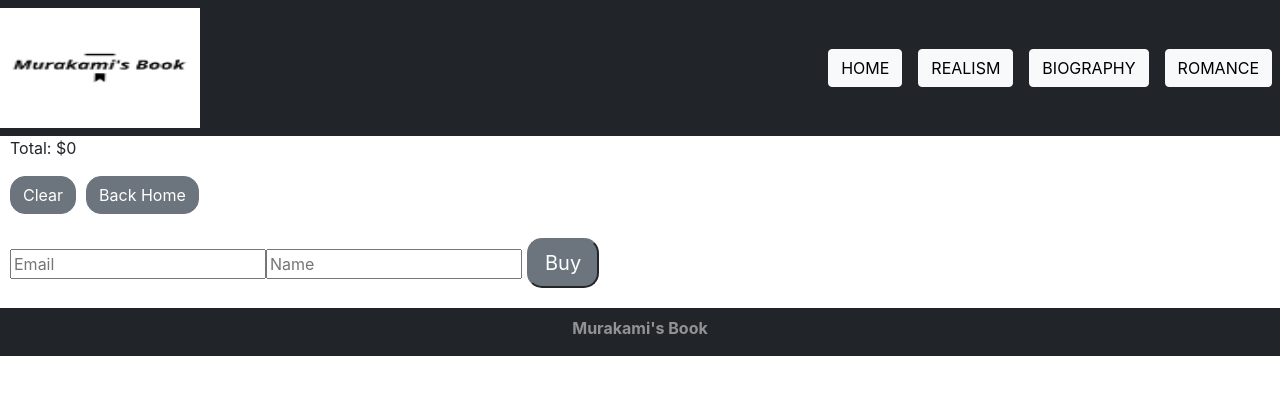
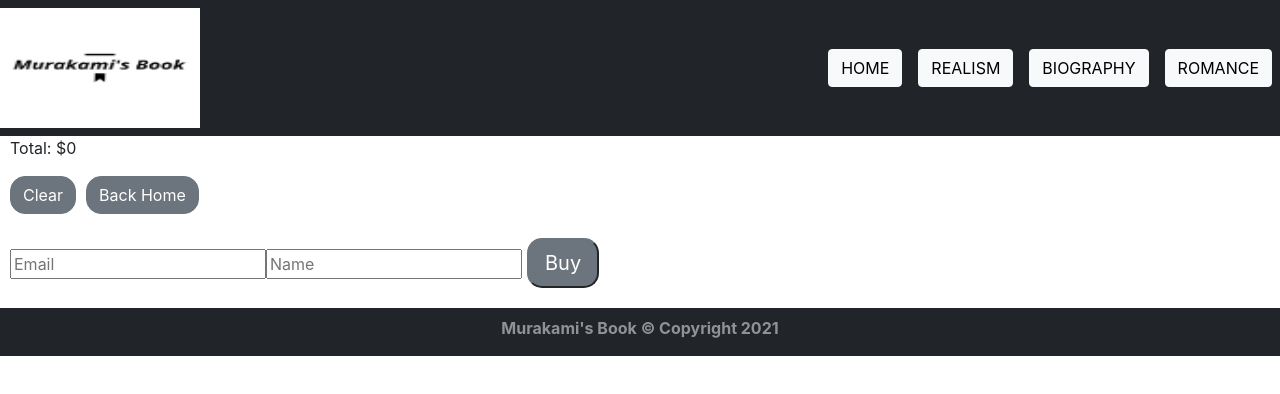
Before and after one commit to givetos/CarlosNieto-REACT-CH, a React (Create React App) app: page /cart in a window 1280 px wide. Shown: the top 394 px of the page. Built offline with nearby package versions, Linux system fonts and the light colour scheme.

Commit message:
Final change react app coderhouse

```diff
--- a/src/components/Footer/Footer.jsx
+++ b/src/components/Footer/Footer.jsx
@@ -8,8 +8,7 @@ const Footer = () => {
           <div class="col-lg-12 col-xs-12">
             <p>
               <b className="d-flex justify-content-center pt-2">
-                {" "}
-                Murakami's Book
+                Murakami's Book © Copyright 2021
               </b>
             </p>
           </div>
--- a/src/components/Mensaje/Mensaje.jsx
+++ b/src/components/Mensaje/Mensaje.jsx
@@ -9,7 +9,7 @@ const Mensaje = ({ ord }) => {
         <div
           style={{ border: "1px solid black", margin: "30px", padding: "7px" }}
         >
-          <p>Purchase ID: {ord.id}</p>
+          <p>Ticket ID: {ord.id}</p>
           <p>Date: {ord.date}</p>
           <p>Product: {ticket.nombre}</p>
           <p>Email: {buyer}</p>
--- a/src/index.js
+++ b/src/index.js
@@ -20,7 +20,6 @@ const firebaseConfig = {
 
 initializeApp(firebaseConfig);
 
-//Codigo anterior a pasar logica a itemListContainer():
 /* const db = getFirestore();
 const ref = collection(db, "products");
 products.map(product => addDoc(ref, product)); */
```
Also changed, not shown: 1 other file (tests, documents, lock files or other folders).
